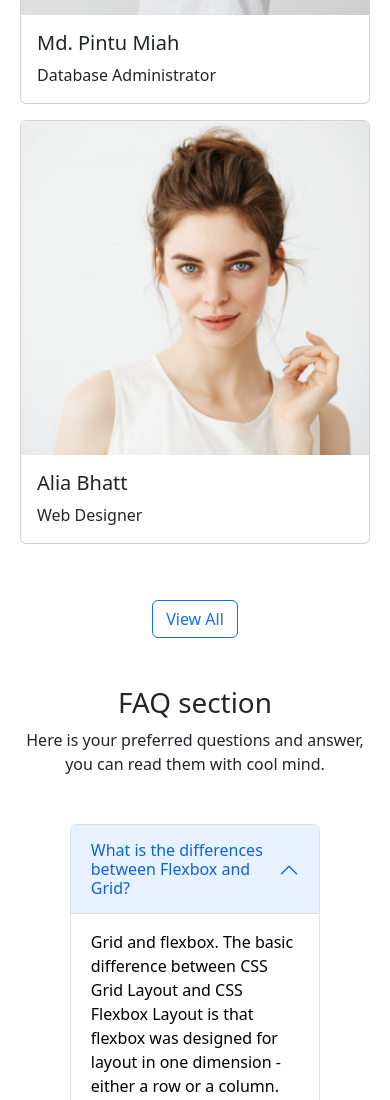
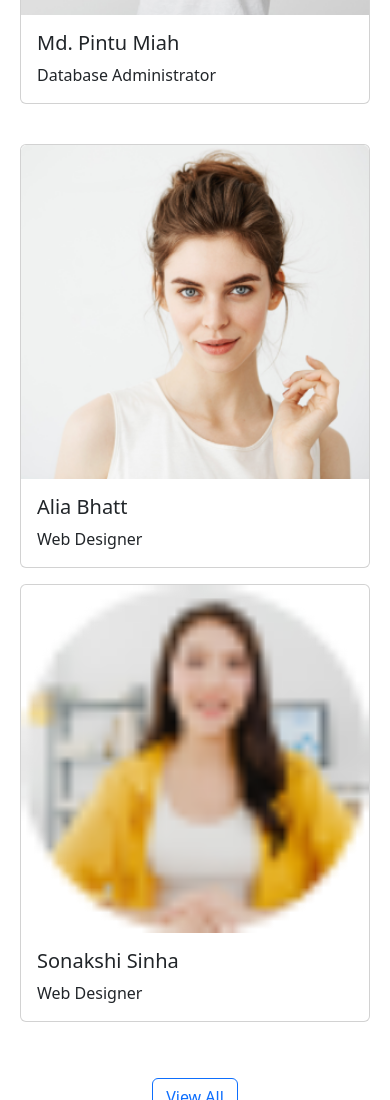
Before and after one commit to ak-armu/best-it, a plain HTML site: page index.html in a window 390 px wide. Shown: the part 5820-6920 px from the top of the page. Drawn offline with nearby package versions, Linux system fonts and the light colour scheme.

Commit message:
all are responsived

```diff
--- a/index.html
+++ b/index.html
@@ -205,7 +205,7 @@
           <h1 class="col-lg-6 col-md-6 text-lg-start text-md-start text-center">Meet Our Most Successfull students</h1>
           <p class="col-lg-6 col-md-6 text-lg-start text-md-start text-center">Your story is unique. That’s why we work closely with you to understand your particular interests, needs, and aspirations. Read on for stories of real students who know this first-hand, and get inspired to create your own student success story!</p>
 
-          <div class="d-flex flex-column flex-lg-row flex-xl-row flex-sm-column flex-md-row mt-4">
+          <div class="d-flex flex-column flex-lg-row flex-xl-row flex-sm-column flex-md-row flex-nowrap mt-4">
             <div class="card col-md-6 col-sm-12 col-lg-6 col-xl-4 m-2">
               <img src="images/student/student-1.png" class="card-img-top" alt="...">
               <div class="card-body">
@@ -220,6 +220,8 @@
                   <p class="card-text">Database Administrator</p>
                 </div>
               </div>
+              </div>
+              <div class="d-flex flex-column flex-lg-row flex-xl-row flex-sm-column flex-md-row flex-nowrap mt-4">
                 <div class="card col-md-6 col-sm-12 col-lg-6 col-xl-4 m-2">
                   <img src="images/student/student-4.png" class="card-img-top" alt="...">
                   <div class="card-body">
@@ -227,7 +229,14 @@
                     <p class="card-text">Web Designer</p>
                   </div>
                 </div>
-          </div>
+                <div class="card col-md-6 col-sm-12 col-lg-6 col-xl-4 m-2">
+                  <img src="images/student/student-6.png" class="card-img-top" alt="...">
+                  <div class="card-body">
+                    <h5 class="card-title">Sonakshi Sinha</h5>
+                    <p class="card-text">Web Designer</p>
+                  </div>
+              </div>
+            </div>
           <div class="container mt-5">
             <div class="col-sm-12 text-center">
                 <button type="button" class="btn btn-outline-primary w-25">View All</button>
```
